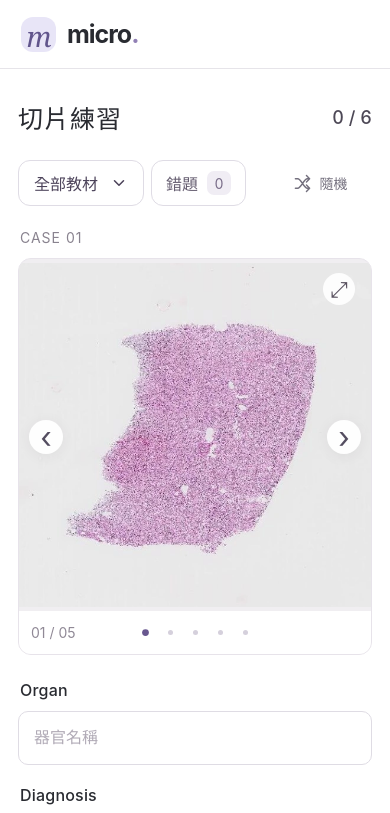
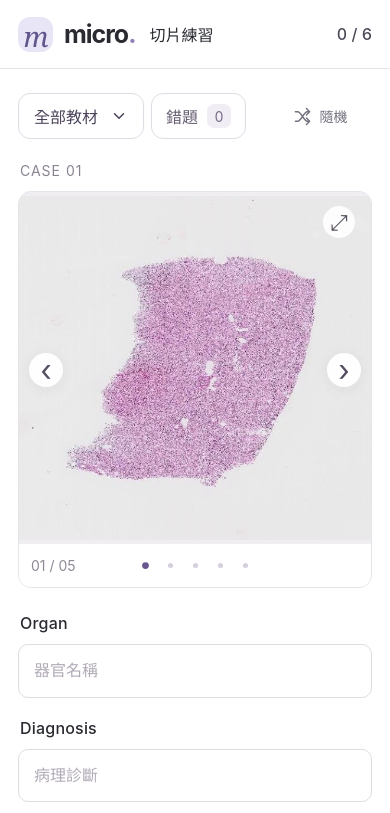
Before and after one commit to jedieason/pathology-micro, a website with bundled scripts: page index.html in a window 390 px wide. Shown: the top 813 px of the page. Built offline with nearby package versions, Linux system fonts and the light colour scheme.

Commit message:
Move practice title and progress into top bar

```diff
--- a/assets/styles.css
+++ b/assets/styles.css
@@ -73,3 +73,16 @@ button>svg,.feedback summary svg{display:block;width:22px;height:22px;fill:none;
 .feedback summary:hover{background:transparent;color:#68578f}
 .feedback .answer-text{margin-top:2px}
 .feedback details[open]{padding-bottom:12px}
+
+/* Keep the practice title and live progress in the top bar. */
+.header{gap:24px;position:relative}
+.header-title{font-size:20px;font-weight:550;letter-spacing:.5px;white-space:nowrap}
+.header .progress{margin-left:auto;white-space:nowrap}
+.header .saved:not(:empty){position:absolute;right:40px;top:100%;margin-top:6px;font-size:12px}
+main{padding-top:28px}
+@media(max-width:600px){
+  .header{gap:14px;padding:0 18px}
+  .header-title{font-size:16px;letter-spacing:0}
+  .header .progress>span:first-child{font-size:16px}
+  main{padding-top:24px}
+}
--- a/index.html
+++ b/index.html
@@ -11,9 +11,8 @@
   <script type="module" src="assets/app.js"></script>
 </head>
 <body>
-  <header class="header"><a class="brand" href="./" aria-label="Micro 首頁"><span class="brand-icon" aria-hidden="true">m</span>micro<span class="brand-dot">.</span></a><span id="saved" class="saved" role="status"></span></header>
+  <header class="header"><a class="brand" href="./" aria-label="Micro 首頁"><span class="brand-icon" aria-hidden="true">m</span>micro<span class="brand-dot">.</span></a><h1 class="header-title">切片練習</h1><div class="progress" aria-live="polite"><span id="completed">0 / 6</span><span class="sr-only">題完成</span></div><span id="saved" class="saved" role="status"></span></header>
   <main>
-    <div class="heading"><div><h1>切片練習</h1></div><div class="progress"><span id="completed">0 / 6</span><span class="sr-only">題完成</span></div></div>
     <div class="toolbar"><div class="filters"><div class="lesson-picker"><button id="lesson-trigger" type="button" aria-haspopup="menu" aria-expanded="false" aria-controls="lesson-menu"><span id="lesson-label">全部教材</span><svg aria-hidden="true" viewBox="0 0 20 20"><path d="m5 7.5 5 5 5-5"/></svg></button><div id="lesson-menu" role="menu" aria-label="選擇教材" hidden></div><select id="lesson" aria-label="教材" hidden><option value="all">全部教材</option><option value="1">Cell injury · 01</option><option value="2">Cell injury · 02</option></select></div><button id="wrong-only" class="chip" aria-pressed="false" aria-label="只看錯題" title="只看錯題">錯題<span id="wrong-count">0</span></button></div><button id="shuffle" class="text-button" aria-label="隨機排序" title="隨機排序"><svg viewBox="0 0 24 24" aria-hidden="true"><path d="M3 6h3c4 0 8 12 12 12h3m-4-4 4 4-4 4M3 18h3c2 0 4-3 6-6s4-6 6-6h3m-4-4 4 4-4 4"/></svg><span id="shuffle-label" role="status" aria-live="polite">隨機</span></button></div>
     <section id="exercise" aria-label="切片題目" hidden>
       <div class="case-meta"><span id="case-number"></span><span id="case-state"></span></div>
```
